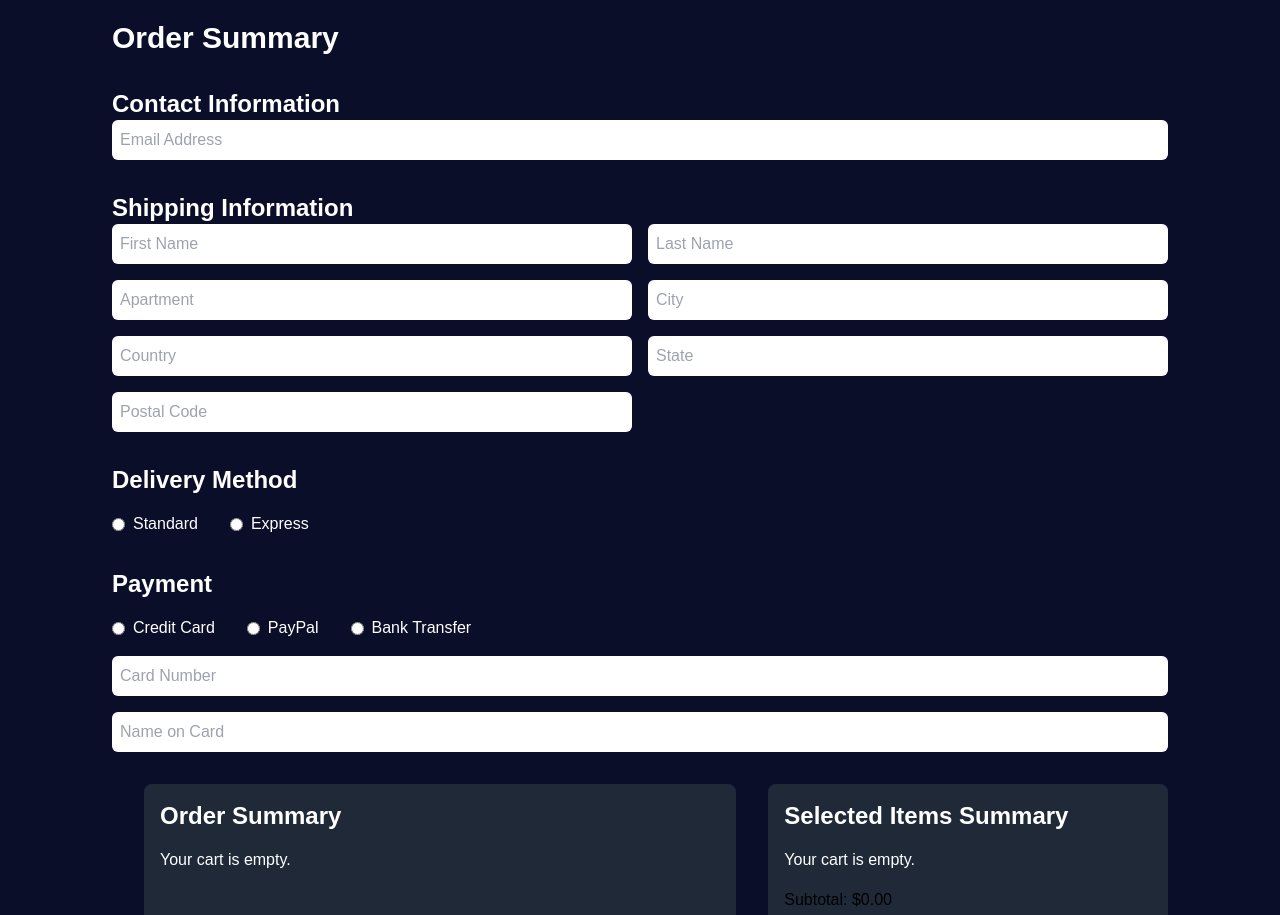
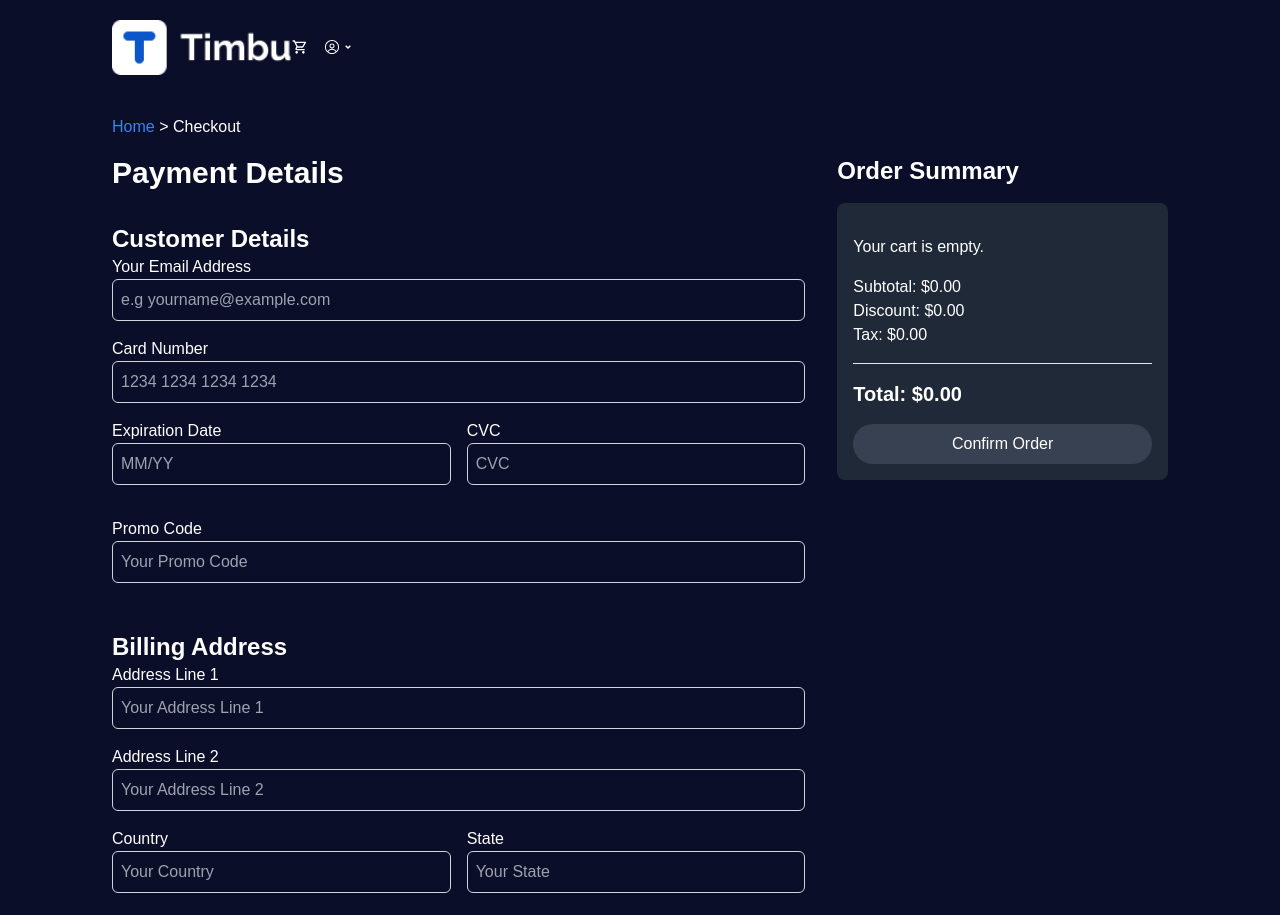
Before and after one commit to DarkVayder/hng-timbocloud-app, a Next.js app: page /summary in a window 1280 px wide. Shown: the top 915 px of the page. Built offline with nearby package versions, Linux system fonts and the light colour scheme; a web font is replaced by a local one.

Commit message:
feat: Added the react-toastify for notifcation to page.jsx

```diff
--- a/app/summary/page.jsx
+++ b/app/summary/page.jsx
@@ -1,9 +1,13 @@
 'use client';
 import React, { useState, useEffect } from 'react';
 import { useRouter } from 'next/navigation';
+import Image from 'next/image';
+import { ToastContainer, toast } from 'react-toastify';
+import 'react-toastify/dist/ReactToastify.css';
+import { assets } from "@/Assets/assets";
 import OrderSummary from '@/components/OrderSummary';
-import Image from 'next/image';
-import { assets } from "@/Assets/assets";
+import Navbar from '@/components/Navbar';
+import Footer from '@/components/Footer';
 
 const Summary = () => {
   const router = useRouter();
@@ -21,73 +25,77 @@ const Summary = () => {
   };
 
   const handleConfirmOrder = () => {
-
-    alert('Order confirmed!');
+    toast.success('Order confirmed!', {
+      position: "top-right",
+      autoClose: 5000,
+      hideProgressBar: false,
+      closeOnClick: true,
+      pauseOnHover: true,
+      draggable: true,
+      progress: undefined,
+    });
+    setTimeout(() => {
       router.push('/');
+    }, 5000);
   };
 
   return (
     <div className='bg-custom-blue min-h-screen flex flex-col'>
+      <Navbar />
+      <ToastContainer />
       <div className='container mx-auto py-5 px-5 md:px-12 lg:px-28 flex-grow'>
-        <h1 className='text-3xl font-bold text-white mb-8'>Order Summary</h1>
-
-
+        <nav className='text-white mb-4'>
+          <a href='/' className='text-blue-500 hover:underline'>Home</a> {'>'} <span>Checkout</span>
+        </nav>
+        <div className='grid grid-cols-1 lg:grid-cols-3 gap-8'>
+          <div className='lg:col-span-2'>
+            <h1 className='text-3xl font-bold text-white mb-8'>Payment Details</h1>
             <div className='mb-8'>
-          <h2 className='text-2xl text-white font-bold'>Contact Information</h2>
-          <input type='email' placeholder='Email Address' className='w-full p-2 rounded-md' />
+              <h2 className='text-2xl text-white font-bold'>Customer Details</h2>
+              <h3 className='text-white'>Your Email Address</h3>
+              <input type='email' placeholder='e.g yourname@example.com' className='bg-inherit text-white w-full p-2 rounded-md mb-4 border border-gray-300' />
+              <h3 className='text-white'>Card Number</h3>
+              <input type='text' placeholder='1234 1234 1234 1234' className='bg-inherit text-white w-full p-2 rounded-md mb-4 border border-gray-300' />
+              <div className='grid grid-cols-1 md:grid-cols-2 gap-4 mb-4'>
+                <div>
+                  <h3 className='text-white'>Expiration Date</h3>
+                  <input type='text' placeholder='MM/YY' className='bg-inherit text-white w-full p-2 rounded-md mb-4 border border-gray-300' />
                 </div>
-
-
-        <div className='mb-8'>
-          <h2 className='text-2xl text-white font-bold'>Shipping Information</h2>
-          <div className='grid grid-cols-2 gap-4'>
-            <input type='text' placeholder='First Name' className='w-full p-2 rounded-md' />
-            <input type='text' placeholder='Last Name' className='w-full p-2 rounded-md' />
-            <input type='text' placeholder='Apartment' className='w-full p-2 rounded-md' />
-            <input type='text' placeholder='City' className='w-full p-2 rounded-md' />
-            <input type='text' placeholder='Country' className='w-full p-2 rounded-md' />
-            <input type='text' placeholder='State' className='w-full p-2 rounded-md' />
-            <input type='text' placeholder='Postal Code' className='w-full p-2 rounded-md' />
+                <div>
+                  <h3 className='text-white'>CVC</h3>
+                  <input type='text' placeholder='CVC' className='bg-inherit text-white w-full p-2 rounded-md mb-4 border border-gray-300' />
                 </div>
               </div>
-
-
+              <h3 className='text-white'>Promo Code</h3>
+              <input type='text' placeholder='Your Promo Code' className='bg-inherit text-white w-full p-2 rounded-md mb-4 border border-gray-300' />
+            </div>
             <div className='mb-8'>
-          <h2 className='text-2xl text-white font-bold'>Delivery Method</h2>
-          <div className='flex items-center mt-4'>
-            <input type='radio' id='standard' name='delivery' className='mr-2' />
-            <label htmlFor='standard' className='text-white'>Standard</label>
-            <input type='radio' id='express' name='delivery' className='ml-8 mr-2' />
-            <label htmlFor='express' className='text-white'>Express</label>
+              <h2 className='text-2xl text-white font-bold'>Billing Address</h2>
+              <h3 className='text-white'>Address Line 1</h3>
+              <input type='text' placeholder='Your Address Line 1' className='bg-inherit text-white w-full p-2 rounded-md mb-4 border border-gray-300' />
+              <h3 className='text-white'>Address Line 2</h3>
+              <input type='text' placeholder='Your Address Line 2' className='bg-inherit text-white w-full p-2 rounded-md mb-4 border border-gray-300' />
+              <div className='grid grid-cols-1 md:grid-cols-2 gap-4 mb-4'>
+                <div>
+                  <h3 className='text-white'>Country</h3>
+                  <input type='text' placeholder='Your Country' className='bg-inherit text-white w-full p-2 rounded-md mb-4 border border-gray-300' />
+                </div>
+                <div>
+                  <h3 className='text-white'>State</h3>
+                  <input type='text' placeholder='Your State' className='bg-inherit text-white w-full p-2 rounded-md mb-4 border border-gray-300' />
                 </div>
               </div>
-
-
-        <div className='mb-8'>
-          <h2 className='text-2xl text-white font-bold'>Payment</h2>
-          <div className='flex items-center mt-4'>
-            <input type='radio' id='credit' name='payment' className='mr-2' />
-            <label htmlFor='credit' className='text-white'>Credit Card</label>
-            <input type='radio' id='paypal' name='payment' className='ml-8 mr-2' />
-            <label htmlFor='paypal' className='text-white'>PayPal</label>
-            <input type='radio' id='transfer' name='payment' className='ml-8 mr-2' />
-            <label htmlFor='transfer' className='text-white'>Bank Transfer</label>
-          </div>
-          <div className='mt-4'>
-            <input type='text' placeholder='Card Number' className='w-full p-2 rounded-md' />
-          </div>
-          <div className='mt-4'>
-            <input type='text' placeholder='Name on Card' className='w-full p-2 rounded-md' />
+              <h3 className='text-white'>ZIP Code</h3>
+              <input type='text' placeholder='1234567' className='bg-inherit text-white w-full p-2 rounded-md mb-4 border border-gray-300' />
+              <div className='flex items-center'>
+                <input type='checkbox' id='saveDetails' className='mr-2' />
+                <label htmlFor='saveDetails' className='text-white'>Save details for later</label>
               </div>
             </div>
-
-
-        <div className='flex flex-col md:flex-row mt-8'>
-          <OrderSummary cartItems={cartItems} />
-
-
-          <div className='w-full md:w-2/3 mt-8 md:mt-0 md:ml-8 p-4 bg-gray-800 rounded-lg'>
-            <h2 className='text-2xl font-bold text-white'>Selected Items Summary</h2>
+          </div>
+          <div>
+            <h2 className='text-2xl font-bold text-white mb-4'>Order Summary</h2>
+            <div className='bg-gray-800 p-4 rounded-lg text-white'>
               <div className='text-white mt-4'>
                 {cartItems.length === 0 ? (
                   <p>Your cart is empty.</p>
@@ -105,9 +113,10 @@ const Summary = () => {
               </div>
               <div className='mt-4'>
                 <p>Subtotal: ${getTotalPrice()}</p>
-              <p>Shipping: $5.00</p>
-              <p>Taxes: $3.00</p>
-              <p className='text-xl font-bold'>Total: ${(parseFloat(getTotalPrice()) + 5.00 + 3.00).toFixed(2)}</p>
+                <p>Discount: $0.00</p>
+                <p>Tax: ${(getTotalPrice() * 0.07).toFixed(2)}</p>
+                <hr className='my-4' />
+                <p className='text-xl font-bold'>Total: ${(parseFloat(getTotalPrice()) + parseFloat(getTotalPrice() * 0.07)).toFixed(2)}</p>
               </div>
               <button
                 onClick={handleConfirmOrder}
@@ -117,8 +126,9 @@ const Summary = () => {
               </button>
             </div>
           </div>
-
         </div>
+      </div>
+      <Footer />
     </div>
   );
 };
```
Lines whose indentation alone changed are shown as unchanged.
